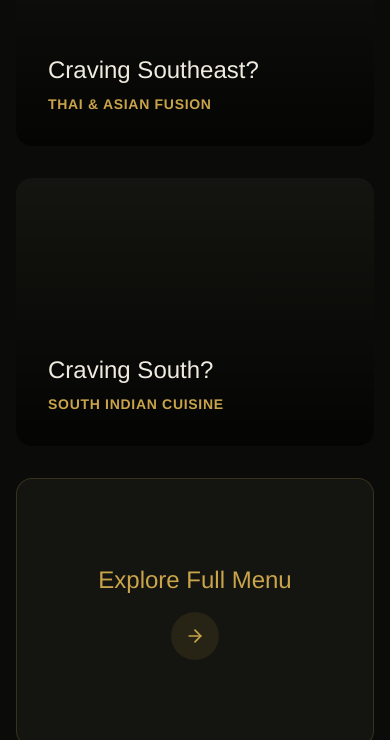
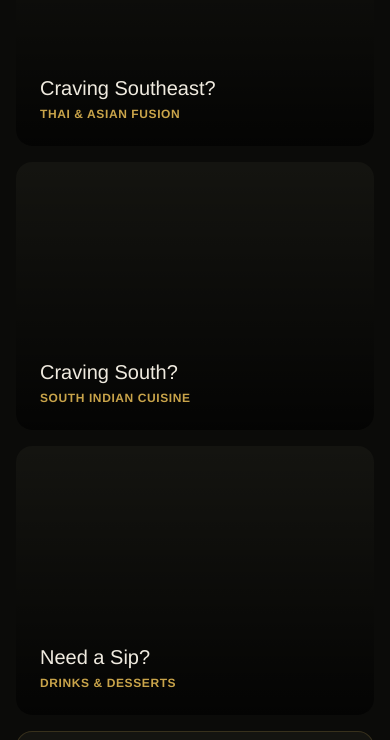
Before and after one commit to therafsanrohan/elcardo_menu, a Next.js app: page / in a window 390 px wide. Shown: the part 944-1684 px from the top of the page. Built offline with nearby package versions, Linux system fonts and the light colour scheme.

Commit message:
Add Drinks & Desserts card to homepage

```diff
--- a/src/app/page.tsx
+++ b/src/app/page.tsx
@@ -44,31 +44,40 @@ export default function Home() {
               <div className="w-24 h-1 bg-[var(--color-brand-gold)] mx-auto"></div>
             </div>
 
-            <div className="grid grid-cols-1 md:grid-cols-2 lg:grid-cols-3 gap-8">
+            <div className="grid grid-cols-1 sm:grid-cols-2 lg:grid-cols-4 gap-4 md:gap-8">
               {/* Thai Card */}
               <Link href="/menu?cuisine=thai" className="group relative aspect-[4/3] rounded-2xl overflow-hidden bg-[var(--color-brand-surface)] flex items-end">
                 <div className="absolute inset-0 bg-gradient-to-t from-black/80 to-transparent z-10 transition-opacity group-hover:opacity-90"></div>
-                <div className="relative z-20 p-8 w-full">
-                  <h3 className="font-display text-2xl text-[var(--color-brand-ivory)] mb-2">Craving Southeast?</h3>
-                  <p className="text-[var(--color-brand-gold)] text-sm tracking-wider uppercase font-semibold">Thai & Asian Fusion</p>
+                <div className="relative z-20 p-6 md:p-8 w-full">
+                  <h3 className="font-display text-xl md:text-2xl text-[var(--color-brand-ivory)] mb-1 md:mb-2">Craving Southeast?</h3>
+                  <p className="text-[var(--color-brand-gold)] text-xs md:text-sm tracking-wider uppercase font-semibold">Thai & Asian Fusion</p>
                 </div>
               </Link>
 
               {/* Indian Card */}
               <Link href="/menu?cuisine=indian" className="group relative aspect-[4/3] rounded-2xl overflow-hidden bg-[var(--color-brand-surface)] flex items-end">
                 <div className="absolute inset-0 bg-gradient-to-t from-black/80 to-transparent z-10 transition-opacity group-hover:opacity-90"></div>
-                <div className="relative z-20 p-8 w-full">
-                  <h3 className="font-display text-2xl text-[var(--color-brand-ivory)] mb-2">Craving South?</h3>
-                  <p className="text-[var(--color-brand-gold)] text-sm tracking-wider uppercase font-semibold">South Indian Cuisine</p>
+                <div className="relative z-20 p-6 md:p-8 w-full">
+                  <h3 className="font-display text-xl md:text-2xl text-[var(--color-brand-ivory)] mb-1 md:mb-2">Craving South?</h3>
+                  <p className="text-[var(--color-brand-gold)] text-xs md:text-sm tracking-wider uppercase font-semibold">South Indian Cuisine</p>
+                </div>
+              </Link>
+
+              {/* Cafe Card */}
+              <Link href="/menu?cuisine=cafe" className="group relative aspect-[4/3] rounded-2xl overflow-hidden bg-[var(--color-brand-surface)] flex items-end">
+                <div className="absolute inset-0 bg-gradient-to-t from-black/80 to-transparent z-10 transition-opacity group-hover:opacity-90"></div>
+                <div className="relative z-20 p-6 md:p-8 w-full">
+                  <h3 className="font-display text-xl md:text-2xl text-[var(--color-brand-ivory)] mb-1 md:mb-2">Need a Sip?</h3>
+                  <p className="text-[var(--color-brand-gold)] text-xs md:text-sm tracking-wider uppercase font-semibold">Drinks & Desserts</p>
                 </div>
               </Link>
 
               {/* All Menu */}
               <Link href="/menu" className="group relative aspect-[4/3] rounded-2xl overflow-hidden bg-[var(--color-brand-surface)] border border-[var(--color-brand-gold)]/20 flex items-center justify-center">
-                <div className="relative z-20 p-8 text-center">
-                  <h3 className="font-display text-2xl text-[var(--color-brand-gold)] mb-4">Explore Full Menu</h3>
-                  <div className="inline-flex items-center justify-center w-12 h-12 rounded-full bg-[var(--color-brand-gold)]/10 text-[var(--color-brand-gold)] group-hover:scale-110 transition-transform">
-                    <ArrowRight className="w-5 h-5" />
+                <div className="relative z-20 p-6 md:p-8 text-center">
+                  <h3 className="font-display text-xl md:text-2xl text-[var(--color-brand-gold)] mb-3 md:mb-4">Explore Full Menu</h3>
+                  <div className="inline-flex items-center justify-center w-10 h-10 md:w-12 md:h-12 rounded-full bg-[var(--color-brand-gold)]/10 text-[var(--color-brand-gold)] group-hover:scale-110 transition-transform">
+                    <ArrowRight className="w-4 h-4 md:w-5 md:h-5" />
                   </div>
                 </div>
               </Link>
```
